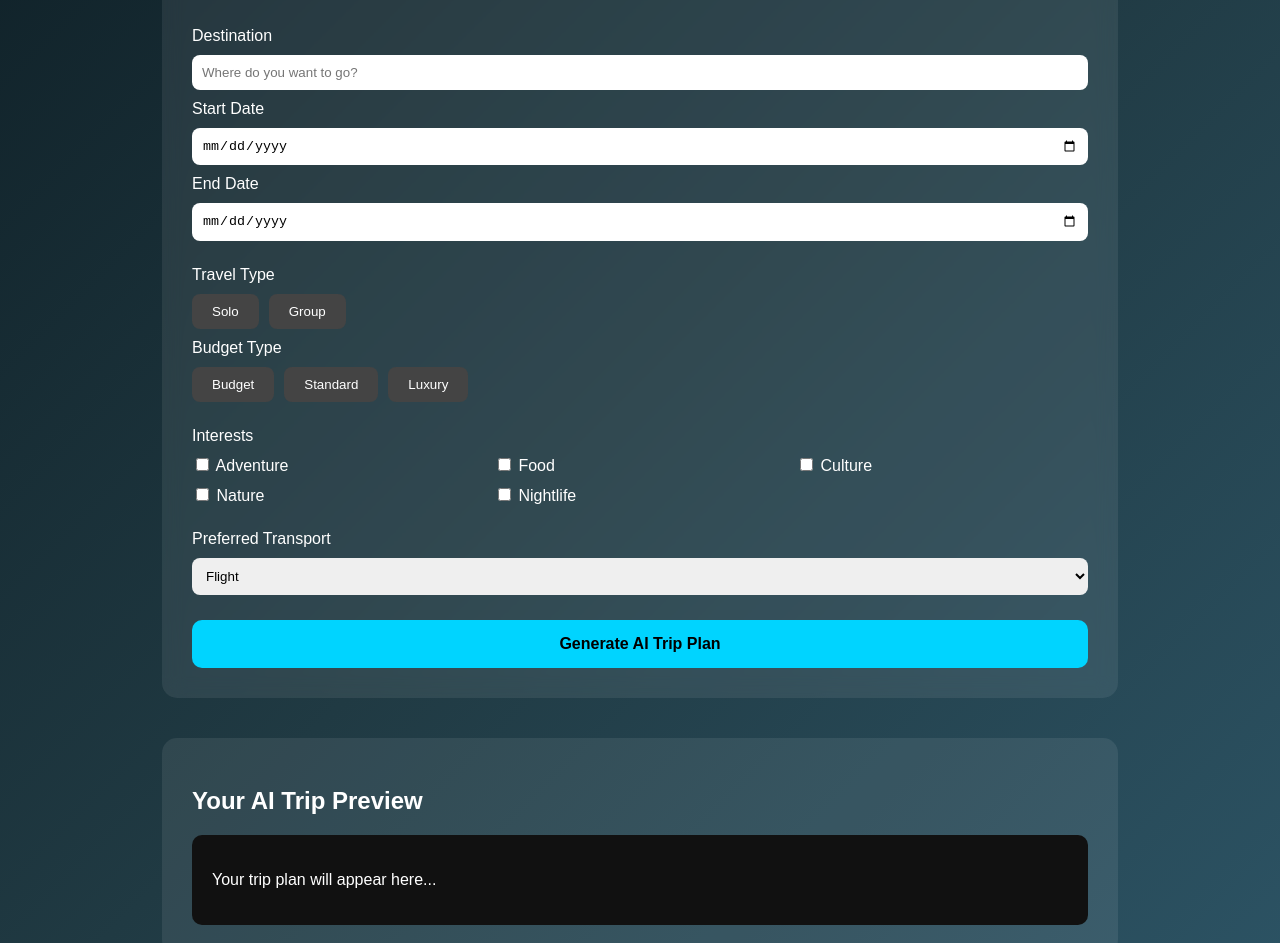
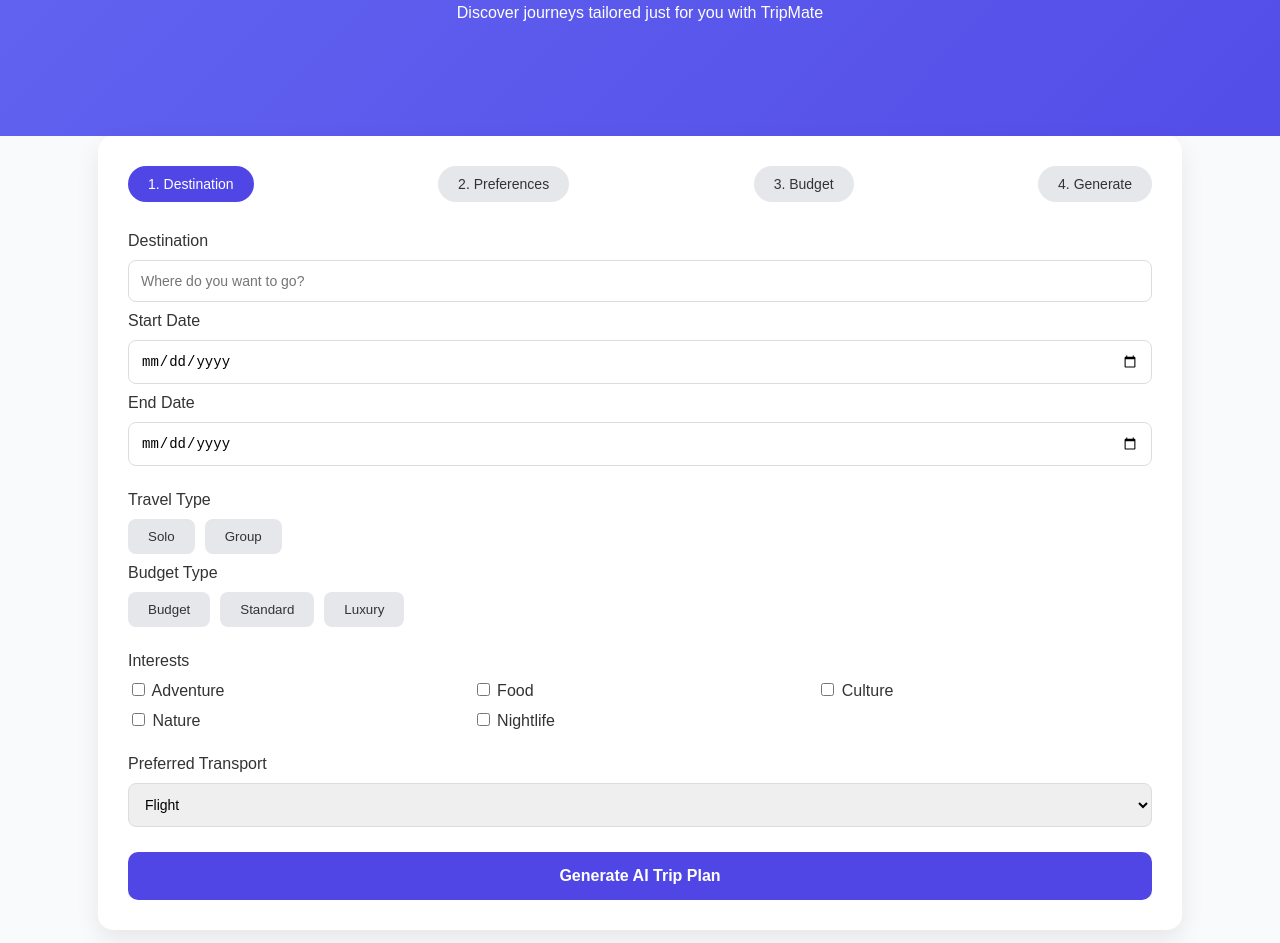
Before and after one commit to uk-pRiNcE/TripMate-, a plain HTML site: page frontend/card1.html in a window 1280 px wide. Shown: the part 184-1127 px from the top of the page. Drawn offline with Linux system fonts and the light colour scheme.

Commit message:
Update card1.css

```diff
--- a/frontend/card1.css
+++ b/frontend/card1.css
@@ -1,106 +1,241 @@
-body{
-font-family: Arial;
-margin:0;
-background:linear-gradient(135deg,#0f2027,#203a43,#2c5364);
-color:white;
+/* ===============================
+   🌍 PLANNER PAGE (OPTIMIZED UI)
+================================ */
+
+body {
+  font-family: 'Poppins', sans-serif;
+  margin: 0;
+  background: #f9fafb;
+  color: #333;
 }
 
-.header{
-text-align:center;
-padding:30px;
+/* HEADER */
+
+.header {
+  text-align: center;
+  padding: 40px 20px;
 }
 
-.planner-container{
-width:70%;
-margin:auto;
-background:rgba(255,255,255,0.08);
-padding:30px;
-border-radius:15px;
-backdrop-filter:blur(10px);
+.header h1 {
+  font-size: 32px;
+  color: #4f46e5;
 }
 
-.steps{
-display:flex;
-justify-content:space-between;
-margin-bottom:30px;
+.header p {
+  color: #666;
+  margin-top: 10px;
 }
 
-.step{
-padding:10px 20px;
-background:#444;
-border-radius:20px;
-font-size:14px;
+/* MAIN CONTAINER */
+
+.planner-container {
+  width: 80%;
+  margin: auto;
+  background: white;
+  padding: 30px;
+  border-radius: 15px;
+  box-shadow: 0 10px 25px rgba(0,0,0,0.08);
 }
 
-.step.active{
-background:#00d4ff;
-color:black;
+/* STEPS */
+
+.steps {
+  display: flex;
+  justify-content: space-between;
+  margin-bottom: 30px;
+  flex-wrap: wrap;
+  gap: 10px;
 }
 
-.form-section{
-margin-bottom:25px;
-display:flex;
-flex-direction:column;
-gap:10px;
+.step {
+  padding: 10px 20px;
+  background: #e5e7eb;
+  border-radius: 20px;
+  font-size: 14px;
 }
 
-input,select{
-padding:10px;
-border-radius:8px;
-border:none;
+.step.active {
+  background: #4f46e5;
+  color: white;
 }
 
-.options{
-display:flex;
-gap:10px;
+/* FORM SECTION */
+
+.form-section {
+  margin-bottom: 25px;
+  display: flex;
+  flex-direction: column;
+  gap: 10px;
 }
 
-.option{
-padding:10px 20px;
-border:none;
-border-radius:8px;
-background:#444;
-color:white;
-cursor:pointer;
+input, select {
+  padding: 12px;
+  border-radius: 8px;
+  border: 1px solid #ddd;
+  font-size: 14px;
 }
 
-.option:hover{
-background:#00d4ff;
-color:black;
+/* OPTIONS BUTTONS */
+
+.options {
+  display: flex;
+  gap: 10px;
+  flex-wrap: wrap;
 }
 
-.checkbox-group{
-display:grid;
-grid-template-columns:repeat(3,1fr);
-gap:10px;
+.option {
+  padding: 10px 20px;
+  border: none;
+  border-radius: 8px;
+  background: #e5e7eb;
+  color: #333;
+  cursor: pointer;
+  transition: 0.3s;
 }
 
-.generate-btn{
-width:100%;
-padding:15px;
-background:#00d4ff;
-border:none;
-border-radius:10px;
-font-size:16px;
-cursor:pointer;
-font-weight:bold;
+.option:hover {
+  background: #4f46e5;
+  color: white;
 }
 
-.generate-btn:hover{
-background:white;
-color:black;
+/* CHECKBOX GRID */
+
+.checkbox-group {
+  display: grid;
+  grid-template-columns: repeat(3, 1fr);
+  gap: 10px;
 }
 
-.result-section{
-width:70%;
-margin:40px auto;
-background:rgba(255,255,255,0.08);
-padding:30px;
-border-radius:15px;
+/* GENERATE BUTTON */
+
+.generate-btn {
+  width: 100%;
+  padding: 15px;
+  background: #4f46e5;
+  border: none;
+  border-radius: 10px;
+  font-size: 16px;
+  cursor: pointer;
+  font-weight: 600;
+  color: white;
+  transition: 0.3s;
 }
 
-#tripResult{
-background:#111;
-padding:20px;
-border-radius:10px;
+.generate-btn:hover {
+  background: #3730a3;
 }
+
+/* RESULT SECTION */
+
+.result-section {
+  width: 80%;
+  margin: 40px auto;
+  background: white;
+  padding: 30px;
+  border-radius: 15px;
+  box-shadow: 0 10px 25px rgba(0,0,0,0.08);
+}
+
+#tripResult {
+  background: #f3f4f6;
+  padding: 20px;
+  border-radius: 10px;
+  color: #333;
+}
+
+/* ===============================
+   📱 RESPONSIVE DESIGN
+================================ */
+
+@media (max-width: 768px) {
+
+  .planner-container,
+  .result-section {
+    width: 90%;
+    padding: 20px;
+  }
+
+  .steps {
+    flex-direction: column;
+    align-items: center;
+  }
+
+  .checkbox-group {
+    grid-template-columns: repeat(2, 1fr);
+  }
+
+}
+/* ===============================
+   🌈 ANIMATED BACKGROUND
+================================ */
+
+.hero-bg {
+  height: 40vh;
+  display: flex;
+  justify-content: center;
+  align-items: center;
+  text-align: center;
+  color: white;
+
+  background: linear-gradient(-45deg, #4f46e5, #6366f1, #00d4ff, #4f46e5);
+  background-size: 400% 400%;
+  animation: gradientMove 10s ease infinite;
+}
+
+/* GRADIENT ANIMATION */
+
+@keyframes gradientMove {
+  0% { background-position: 0% 50%; }
+  50% { background-position: 100% 50%; }
+  100% { background-position: 0% 50%; }
+}
+
+/* ===============================
+   ✨ TEXT ANIMATION
+================================ */
+
+.animated-title {
+  font-size: 36px;
+  font-weight: 700;
+  animation: fadeSlide 1.5s ease forwards;
+}
+
+.tagline {
+  margin-top: 10px;
+  font-size: 16px;
+  opacity: 0;
+  animation: fadeSlide 2.5s ease forwards;
+}
+
+/* TEXT ANIMATION KEYFRAME */
+
+@keyframes fadeSlide {
+  0% {
+    opacity: 0;
+    transform: translateY(30px);
+  }
+  100% {
+    opacity: 1;
+    transform: translateY(0);
+  }
+}
+
+/* ===============================
+   💎 EXTRA PREMIUM TOUCH
+================================ */
+
+.hero-text {
+  padding: 20px;
+}
+
+/* RESPONSIVE */
+
+@media (max-width: 768px) {
+  .animated-title {
+    font-size: 24px;
+  }
+
+  .tagline {
+    font-size: 14px;
+  }
+}
```
